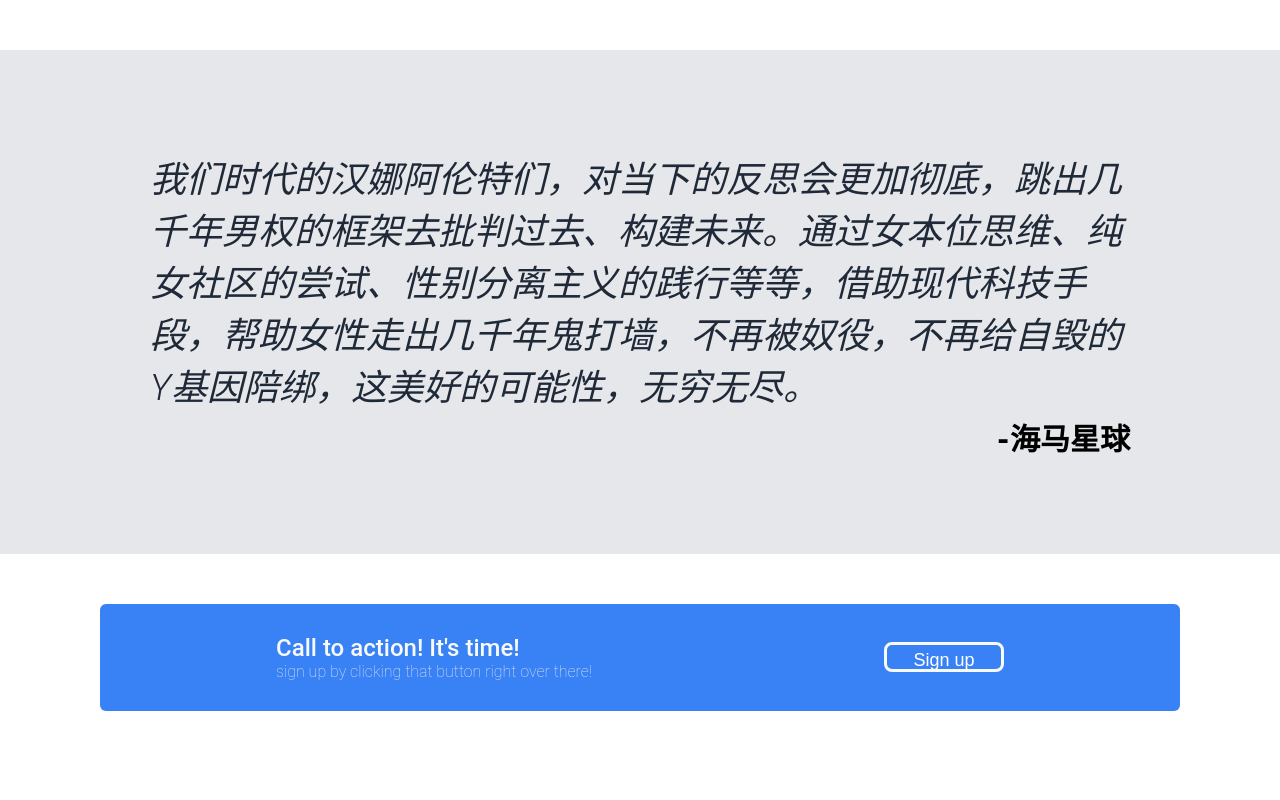
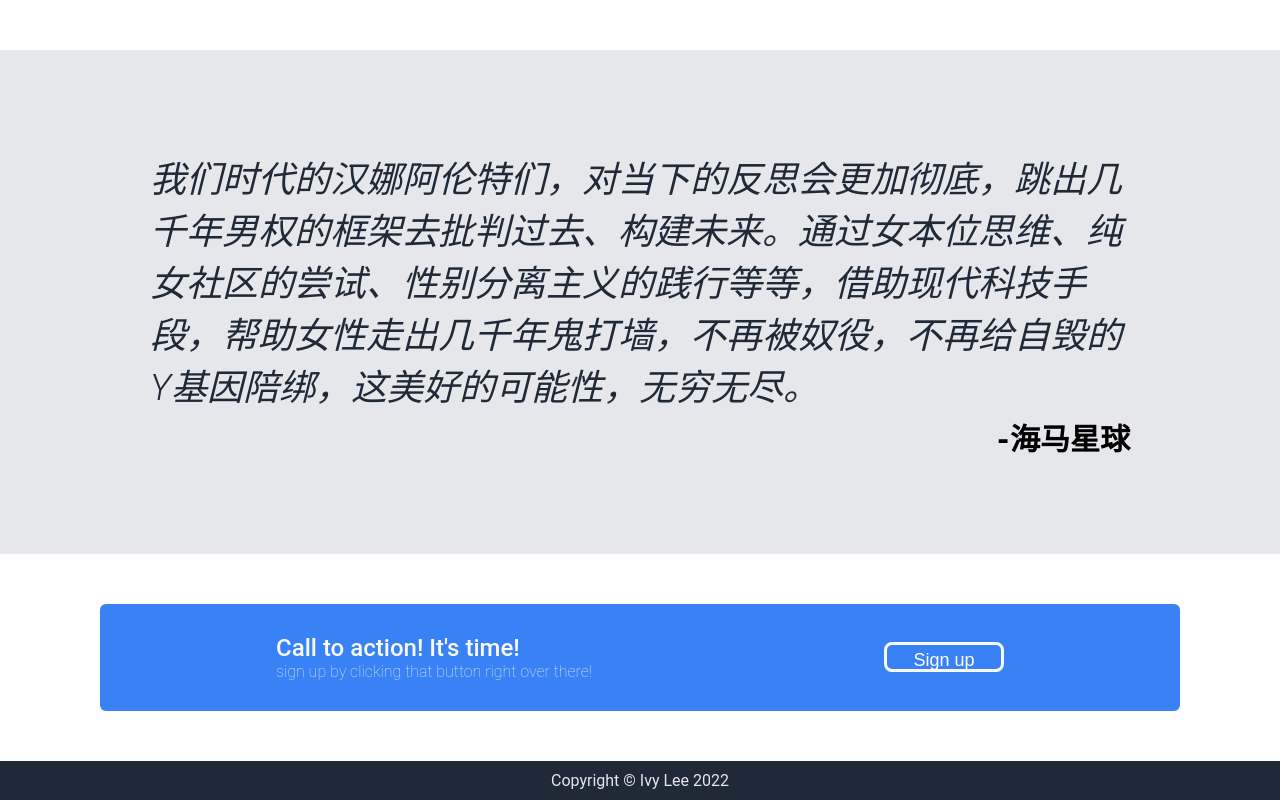
Before and after one commit to livy1/landing-page, a plain HTML site: page index.html in a window 1280 px wide. Shown: the part 1004-1804 px from the top of the page. Before the commit the page ends 1765 px from the top, so only its background shows below. Drawn offline with Linux system fonts and the light colour scheme.

Commit message:
decorate footer

```diff
--- a/index.html
+++ b/index.html
@@ -64,6 +64,10 @@
 
     </div>
 
+    <div class="footer">
+        <p class="copy">Copyright © Ivy Lee 2022</p>
+    </div>
+
 
 </body>
 </html>
--- a/styles.css
+++ b/styles.css
@@ -11,6 +11,7 @@ body {
     justify-content: space-between;
     margin: 0px 100px;
     padding: 10px 0;
+    flex: 1;
 
 
 }
@@ -50,6 +51,7 @@ p.secondarytext {
 .part2{
     display: flex;
     margin: 100px 100px;
+    flex: 1;
 
 }
 .img{
@@ -107,6 +109,7 @@ h2 {
 .part3 {
     background-color: #e5e7eb;
     font-size: 36px;
+    flex: 1;
 }
 .quote {
     font-style: italic;
@@ -130,6 +133,7 @@ h2 {
     justify-content: space-around;
     margin: 50px 100px;
     border-radius: 6px;
+    flex: 1;
 }
 .call {
     color: #f9faf8;
@@ -158,3 +162,16 @@ h2 {
 .w{
     padding: 30px 60px;
 }
+
+.footer {
+    background-color: #1f2937;
+    margin: 0;
+    padding: 10px 0;
+}
+.copy {
+    color:#e5e7eb;
+    display: flex;
+    justify-content: center;
+    align-self: center;
+    margin: 0;
+}
```
